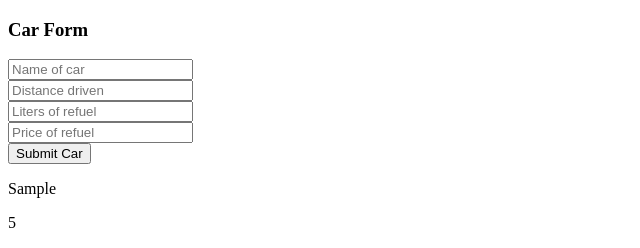
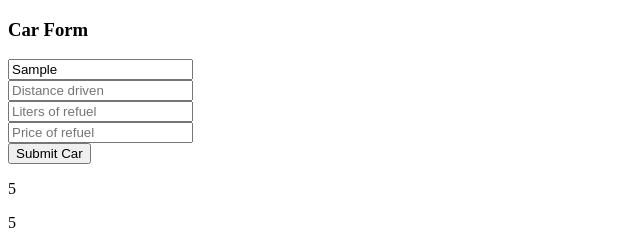
Before and after one commit to otto-laitinen/gas-tracker, a React (Create React App) app: page / in a window 1280 px wide. Both pictures are taken after typing "Sample", "5", "5", "5" into the empty fields and a click on the button "Submit Car". Shown: the top 248 px of the page, without its empty margins (0-640 px from the left). Built offline with nearby package versions, Linux system fonts and the light colour scheme.

Commit message:
changed name to nameCar

```diff
--- a/src/Form.js
+++ b/src/Form.js
@@ -1,14 +1,17 @@
 import { useState } from "react";
 import { ReactDOM } from "react-dom";
+import {omit} from 'lodash';
 
 export default function CarForm({addCar}) {
 
+    //Form values
     const [carInfo, setCarInfo] = useState({
-        name:"",
+        nameCar:"",
         distance:"",
         litersRefuel:"",
         priceRefuel:"",
     });
+
 
         // handleChange updates the input field.
     const handleChange = (event) => {
@@ -20,7 +23,7 @@ export default function CarForm({addCar}) {
         // prevents the subumit button from refresheing the page
         event.preventDefault();
         addCar(carInfo);
-        setCarInfo({ name: "", distance: "", litersRefuel: "",priceRefuel:""});
+        setCarInfo({ nameCar: "", distance: "", litersRefuel: "",priceRefuel:""});
     };
 
 
@@ -33,7 +36,7 @@ export default function CarForm({addCar}) {
                 <div>
                     <input
                     type="text"
-                    name="name"
+                    nameCar="name"
                     placeholder="Name of car"
                     value={carInfo.name}
                     onChange={handleChange} //onChange is how react updates the input fields in real time.
--- a/src/components/Car.js
+++ b/src/components/Car.js
@@ -4,8 +4,8 @@ export default function CarList({allCars}){
   return (
     <div>
        {allCars.map((car)=>(
-         <div className="name" key={car.priceRefuel}>
-           <p className='card-name'>{car.name}</p>
+         <div className="nameCar" key={car.priceRefuel}>
+           <p className='card-name'>{car.nameCar}</p>
            <p>{car.distance}</p>
            <p>{car.litersRefuel}</p>
            <p>{car.priceRefuel}</p>
```
